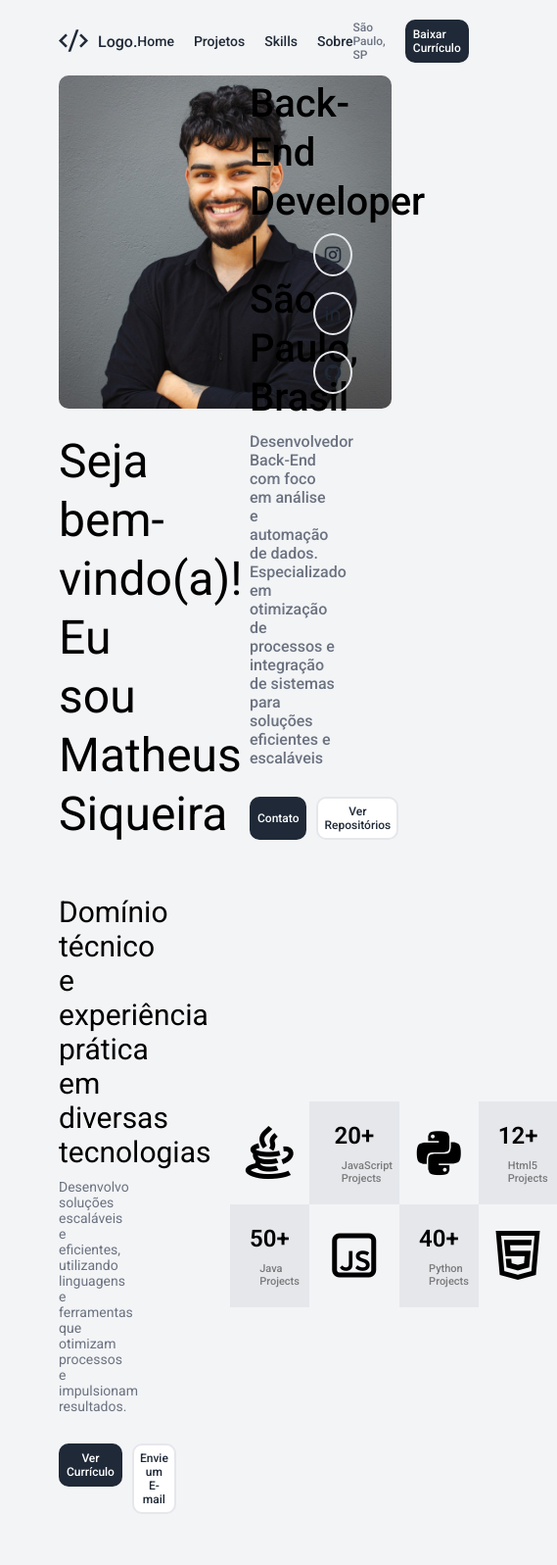
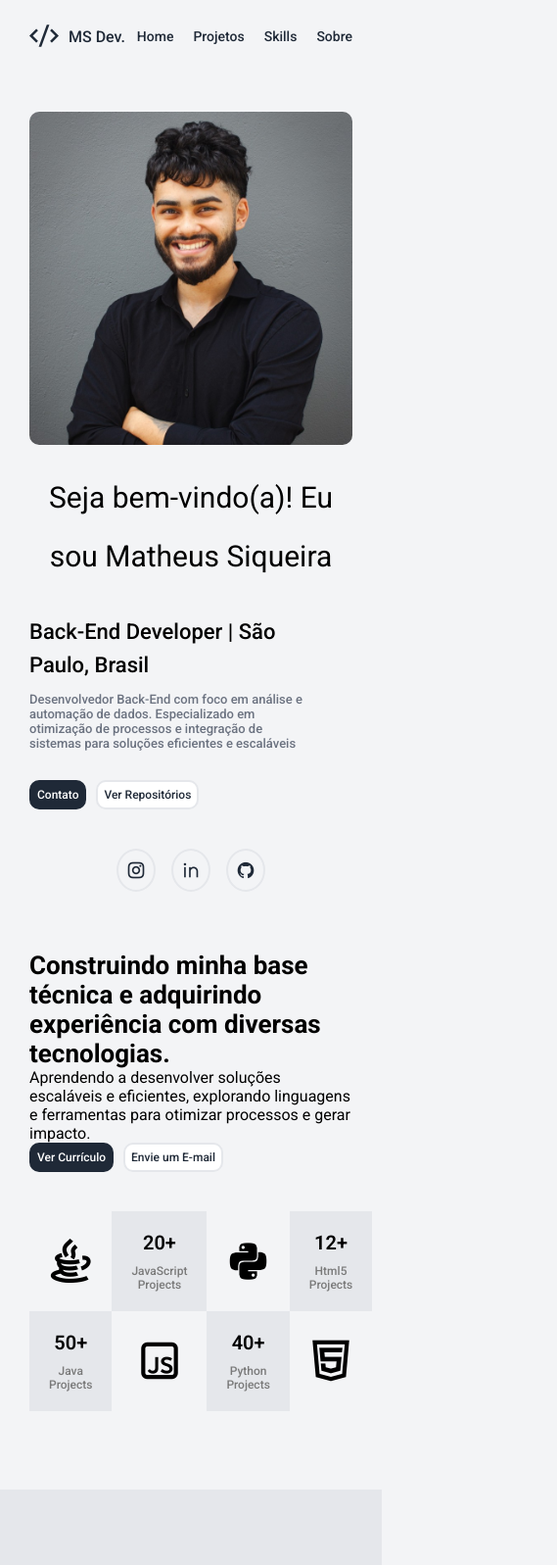
Before and after one commit to SuehtamSiq/Portfolio_Matheus_Siqueira, a plain HTML site: page index.html in a window 390 px wide. Shown: the top 1597 px of the page at 98% size, 569 px wide, since content can reach past the window. Drawn offline with nearby package versions, Linux system fonts and the light colour scheme.

Commit message:
update good pratics

```diff
--- a/CSS/style.css
+++ b/CSS/style.css
@@ -192,22 +192,22 @@ body{
     gap: 40px;
 }
 
-.skills_description,
+.skills_desc,
 .skills__stats{
     width: 50%;
 }
 
-.skills_description{
+.skills_desc{
     padding-right: 80px;
 }
 
-.skills_description h3{
+.skills_desc h3{
     font-size: 30px;
     font-weight: 400;
     margin-bottom: 10px;
 }
 
-.skills_description p{
+.skills_desc p{
     color: #6b7280;
     font-size: 14px;
     margin-bottom: 30px;
@@ -526,3 +526,184 @@ body{
     color: #6b7280;
     font-weight: 500;
 }
+
+@media screen and (max-width: 1230px) {
+    .hero__image{
+        width: 100%;
+    }
+
+    .hero__content h2{
+        font-size: 38px;
+        text-align: center;
+    }
+
+    .hero__intro h3{
+        font-size: 30px;
+    }
+
+    .hero__intro p{
+        font-size: 15px;
+    }
+
+    .skills__desc{
+        padding-right: 20px;
+    }
+
+    .skills__desc h3{
+        font-size: 26px;
+    }
+
+    .skills__stats i{
+        font-size: 50px;
+    }
+
+    .skill__info h5{
+        font-size: 20px;
+    }
+
+    .skill__info p {
+        font-size: 12px;
+        width: 100%;
+    }
+
+    .category__title{
+        width: 40%;
+    }
+
+    .category__desc{
+        width: 60%;
+    }
+
+    .category__projects{
+        flex-wrap: wrap;
+    }
+
+    .project-card{
+        width: 48%;
+    }
+
+
+}
+
+@media screen and (max-width: 992px) {
+
+    .navbar{
+        padding: 20px 30px;
+    }
+
+    .hero{
+        padding: 100px 30px 40px;
+    }
+
+    .hero__intro h3{
+        font-size: 22px;
+        line-height: 34px;
+    }
+
+    .hero__intro p{
+        font-size: 13px;
+    }
+
+    .hero__socials{
+        top: 6%;
+    }
+
+    .skills{
+        flex-direction: column;
+        padding: 60px 30px 80px;
+    }
+
+    .skills__desc,
+    .skills__stats,
+    .category__title,
+    .category__desc,
+    .career__jobs,
+    .career__awards{
+        width: 100%;
+    }
+
+    .skills__desc{
+        padding-right: 0;
+    }
+
+    .showcase{
+        padding: 80px 30px 100px;
+    }
+
+    .category__header{
+        flex-direction: column;
+    }
+
+    .category__title{
+        margin-bottom: 20px;
+    }
+
+    .career{
+        padding: 60px 30px 80px;
+        flex-direction: column;
+        gap: 60px;
+    }
+
+    .footer{
+        padding: 20px 30px;
+    }
+
+}
+
+@media screen and (max-width: 768px) {
+
+    .navbar__actions{
+        display: none;
+    }
+
+    .hero{
+        flex-direction: column;
+        height: auto;
+        padding: 40px 30px 0px;
+        gap: 30px;
+    }
+
+    .hero__content,
+    .hero__intro{
+        width: 100%;
+    }
+
+    .hero__content h2{
+        width: 100%;
+        font-size: 30px;
+    }
+
+    .hero__socials{
+        position: relative;
+        flex-direction: row;
+        right: auto;
+        margin-top: 10px;
+    }
+
+    .showcase__header h3{
+        font-size: 24px;
+    }
+
+    .category__title h4{
+        font-size: 20px;
+    }
+
+    .project-card{
+       width: 100%;
+       height: 500px;
+    }
+
+    .project-card__image{
+        height: 300px;
+    }
+
+    .carrer h3{
+        font-size: 26px;
+    }
+
+    .footer{
+        flex-direction: column-reverse;
+        gap: 16px;
+    }
+
+}
--- a/index.html
+++ b/index.html
@@ -14,7 +14,7 @@
 
     <nav class="navbar">
             <a href="#" class="navbar__logo"><i
-            class="ri-code-s-slash-line"></i> Logo.</a>
+            class="ri-code-s-slash-line"></i> MS Dev.</a>
 
             <div class="navbar__menu">
                 <a href="#" class="navbar__link">Home</a>
@@ -63,10 +63,10 @@
 
     <section class="skills">
 
-        <div class="skills_description">
-            <h3>Domínio técnico e experiência prática em diversas tecnologias</h3>
-            <p>Desenvolvo soluções escaláveis e eficientes, utilizando linguagens e
-                ferramentas que otimizam processos e impulsionam resultados.</p>
+        <div class="skills__desc">
+            <h3>Construindo minha base técnica e adquirindo experiência com diversas tecnologias.</h3>
+            <p>Aprendendo a desenvolver soluções escaláveis e eficientes,
+                explorando linguagens e ferramentas para otimizar processos e gerar impacto.</p>
 
            <div class="skills__actions">
             <a href="https://drive.google.com/file/d/1IPyc2i-7jyEz746CW0tPUNgmTxCCI1s5/view?usp=sharing" target="_blank">
@@ -301,16 +301,16 @@
     </section>
 
     <section class="contact">
-        <h5>Got a Projects?</h5>
-        <h2>Let's Work Together!</h2>
-        <button class="btn">Send Message</button>
-        <p>Phone: <span>(+55) 11 96546-4065</span></p>
+        <h5>Pronto para aprender e crescer.</h5>
+        <h2>Vamos nos conectar!</h2>
+        <button class="btn">Entre em contato</button>
+        <p>Telefone: <span>(+55) 11 96546-4065</span></p>
     </section>
 
     <footer class="footer">
         <div class="footer__brand">
-           <a href="#">Logo.</a>
-           <p>© 2025 Matheus Soares Siqueira</p>
+           <a href="#">MS Dev.</a>
+           <p>© 2025 Todos os direitos reservados</p>
         </div>
         <div class="footer__links">
             <a href="#">Home</a>
```
